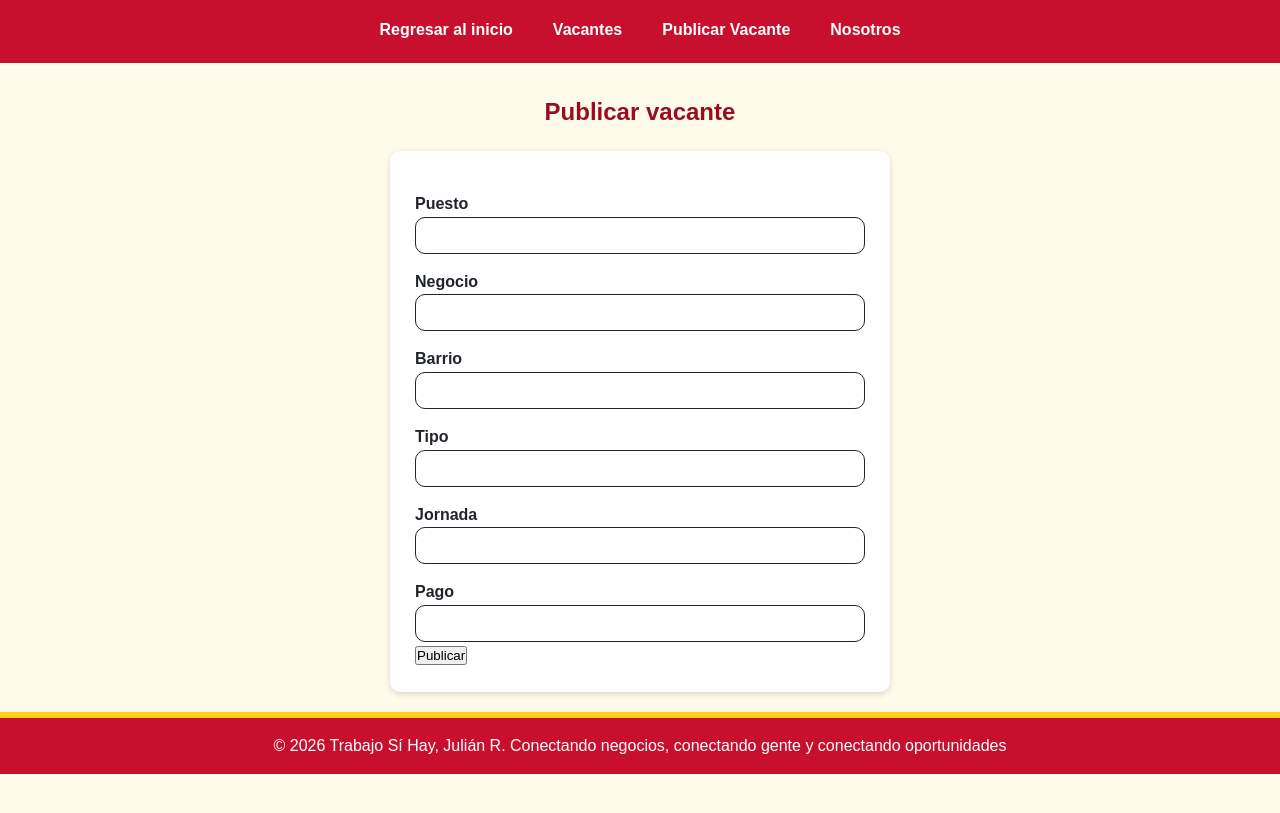
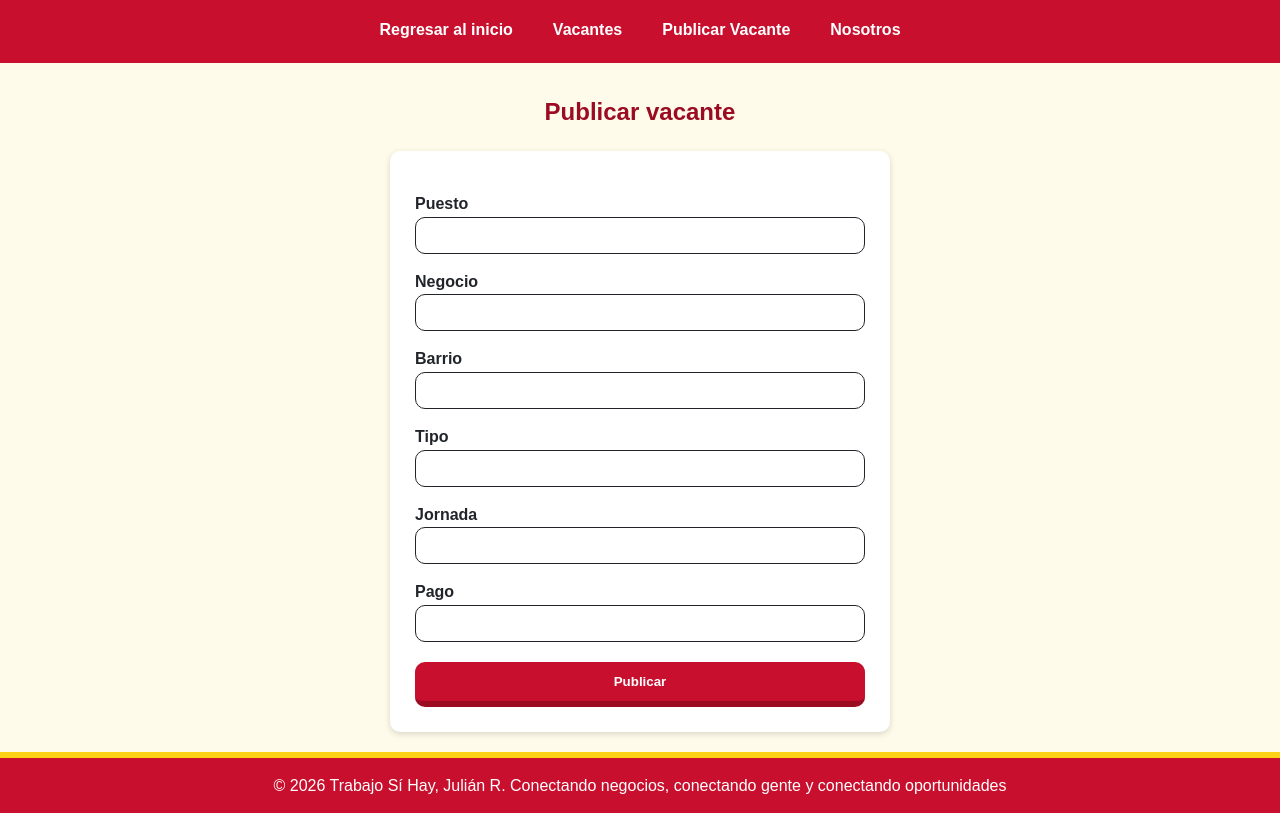
Before and after one commit to ChanguitaRica/trabajo-si-hay, a plain HTML site: page publicar.html in a window 1280 px wide. Shown: the part 94-907 px from the top of the page. Before the commit the page ends 868 px from the top, so only its background shows below. Drawn offline with Linux system fonts and the light colour scheme.

Commit message:
Boton del formulario con efecto 3D

```diff
--- a/css/estilos.css
+++ b/css/estilos.css
@@ -106,7 +106,23 @@ header{
     max-width: 500px;
     border-radius: 10px;
     box-shadow: 0 2px 6px rgba(0, 0, 0, 0.15);
+}
 
+#form-vacante button{
+    width: 100%;
+    margin-top: 20px;
+    padding: 12px;
+    background-color: var(--rojo);
+    color: var(--blanco);
+    border: none;
+    border-bottom: 6px solid var(--rojo-oscuro);
+    border-radius: 10px;
+    font-weight: bold;
+    cursor: pointer;
+}
+
+#form-vacante  button:hover{
+    background-color: var(--rojo-oscuro);
 }
 
 footer{
```
